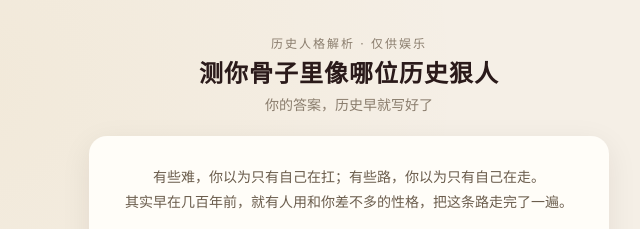
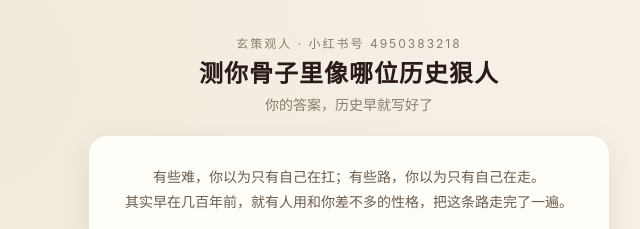
Before and after one commit to super588/persona-test, a plain HTML site: page index.html in a window 1280 px wide. Shown: the top 229 px of the page, 291-931 px from the left. Drawn offline with Linux system fonts and the light colour scheme.

Commit message:
chore: 结果卡与进入页加原创署名「玄策观人 · 小红书号 4950383218」

```diff
--- a/index.html
+++ b/index.html
@@ -76,7 +76,7 @@
 <!-- ============ 门禁屏 ============ -->
 <div class="screen active" id="screen-gate">
   <div class="wrap">
-    <div class="brand">历史人格解析 · 仅供娱乐</div>
+    <div class="brand">玄策观人 · 小红书号 4950383218</div>
     <div class="title">测你骨子里像哪位历史狠人</div>
     <div class="subtitle">你的答案，历史早就写好了</div>
     <div class="card">
@@ -92,7 +92,7 @@
 <!-- ============ 性别筛选屏 ============ -->
 <div class="screen" id="screen-gender">
   <div class="wrap">
-    <div class="brand">历史人格解析 · 仅供娱乐</div>
+    <div class="brand">玄策观人 · 小红书号 4950383218</div>
     <div class="title">你是谁</div>
     <div class="subtitle">选一组，结果更贴合你</div>
     <div class="card">
@@ -992,6 +992,7 @@ function drawCard(fig, u){
   ty += 22;
   ctx.textAlign='center';
   ctx.fillStyle = '#c9bdaa'; ctx.font = '18px "PingFang SC","Microsoft YaHei",sans-serif';
+  ctx.fillText('玄策观人 · 小红书号 4950383218', W/2, ty); ty += 26;
   ctx.fillText('长按图片保存 · 分享给朋友测测 TA 像谁', W/2, ty);
 
   c.dataset.fig = fig.name;
```
